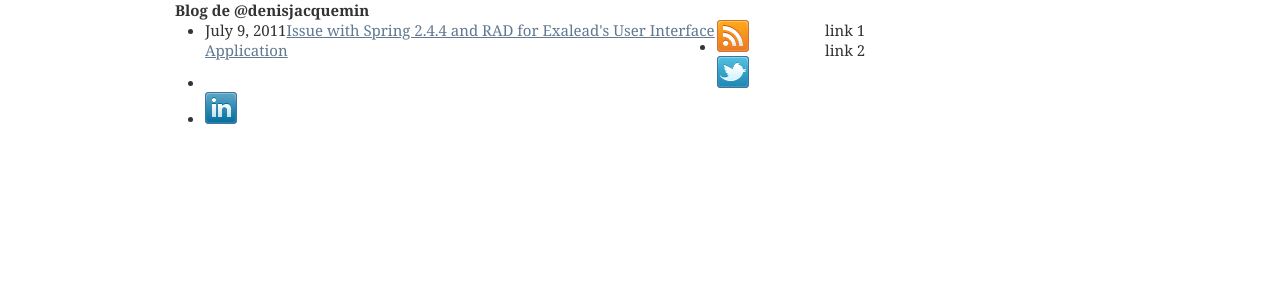
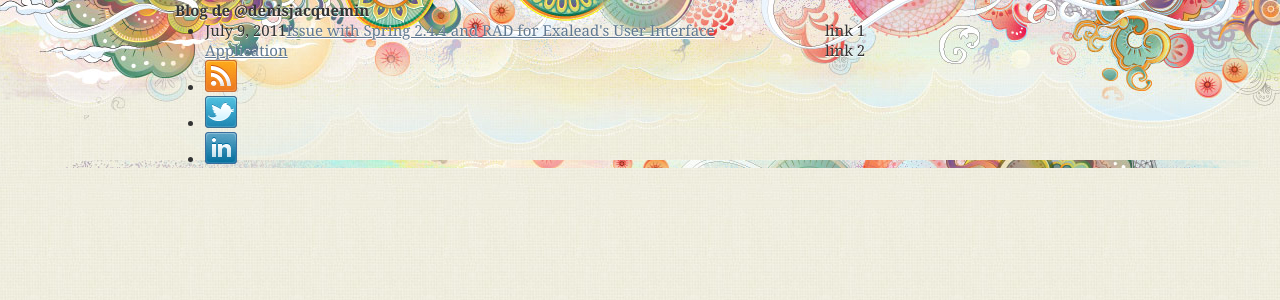
Before and after one commit to denisjacquemin/denisjacquemin.github.com, a Jekyll site: the page built from index.html, in a window 1280 px wide. Shown: the top 300 px of the page. Built offline with Jekyll 4.4.1, drawn with Linux system fonts in a browser that asks for light colours; nearby versions of some CDN libraries.

Commit message:
bg added

```diff
--- a/_layouts/default.html
+++ b/_layouts/default.html
@@ -35,6 +35,7 @@
 </head>
 
 <body>
+    <div id="layout">
       <div id="container">
           <header>
               <h1>Blog de @denisjacquemin</h1>
@@ -56,6 +57,7 @@
               </ul>
           </footer>
       </div>
+    </layout>
 
   <!-- JavaScript at the bottom for fast page loading -->
 
--- a/css/style.css
+++ b/css/style.css
@@ -168,10 +168,20 @@
  * Author: Denis Jacquemin
  */
 
+ html {
+     background: #F1EEE0 url('../images/body-bg.jpg');
+     height: 100%;
+ }
+
  body {
      color: #333;
      font-family: Georgia, Times, serif;
      font-size: 15px;
+     background: url('../images/bottom-bg.jpg') no-repeat center bottom;
+ }
+
+ #layout {
+     background: url('../images/top-bg.jpg') no-repeat center top;
  }
 
  #container {
@@ -189,6 +199,10 @@
  nav {
      float: right;
       width: 280px;
+ }
+ footer {
+     display: block;
+     clear: both;
  }
 
 
```
Also changed, not shown: images/body-bg.jpg (added), images/bottom-bg.jpg (added), images/top-bg.jpg (added). Lines whose indentation alone changed are shown as unchanged.
